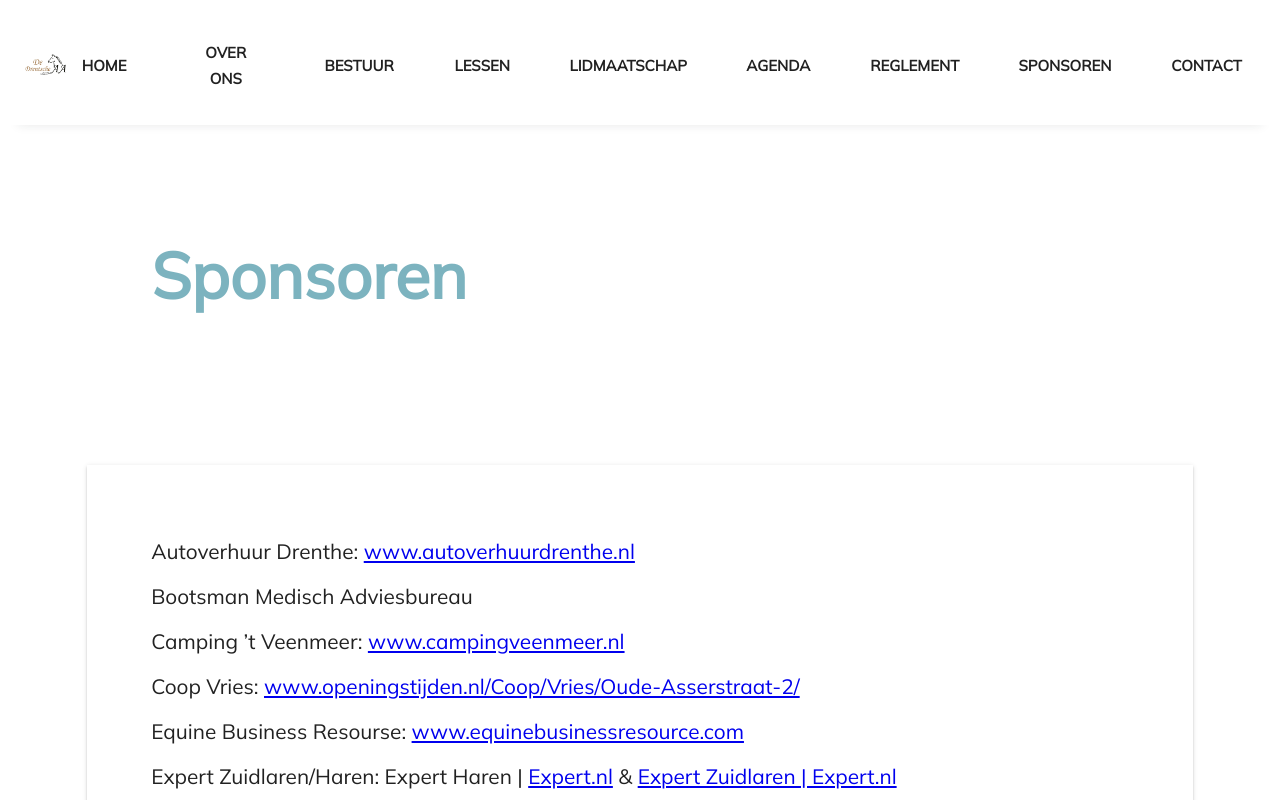
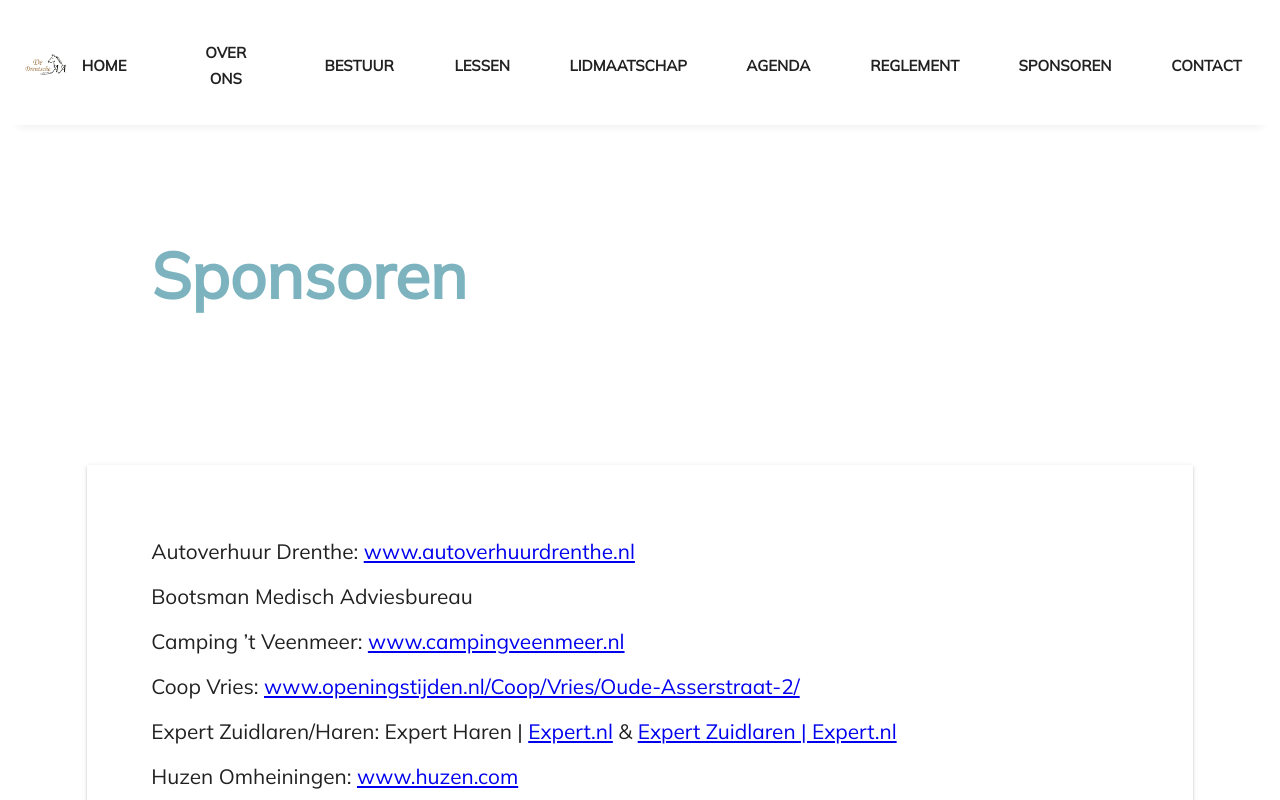
Before and after one commit to nicknijland2/dedrentscheaa, a React (Create React App) app: page /sponsors in a window 1280 px wide. Shown: the top 800 px of the page. Built offline with nearby package versions, Linux system fonts and the light colour scheme; the HTML template or start-up script is replaced by a standard one.

Commit message:
Update Sponsors.js

```diff
--- a/src/components/Sponsors.js
+++ b/src/components/Sponsors.js
@@ -21,8 +21,6 @@
                         <Typography className={classes.text} variant='body1' >Camping ’t Veenmeer: <a href="https://www.campingveenmeer.nl">www.campingveenmeer.nl</a> </Typography>
 
                         <Typography className={classes.text} variant='body1' >Coop Vries: <a href="http://www.openingstijden.nl/Coop/Vries/Oude-Asserstraat-2/">www.openingstijden.nl/Coop/Vries/Oude-Asserstraat-2/</a></Typography>
-
-                        <Typography className={classes.text} variant='body1' >Equine Business Resourse: <a href="http://www.equinebusinessresource.com">www.equinebusinessresource.com</a>  </Typography>
 
                         <Typography className={classes.text} variant='body1' >Expert Zuidlaren/Haren: Expert Haren | <a href="https://Expert.nl">Expert.nl</a> & <a href="https://Expert.nl">Expert Zuidlaren | Expert.nl</a> </Typography>
 
```
